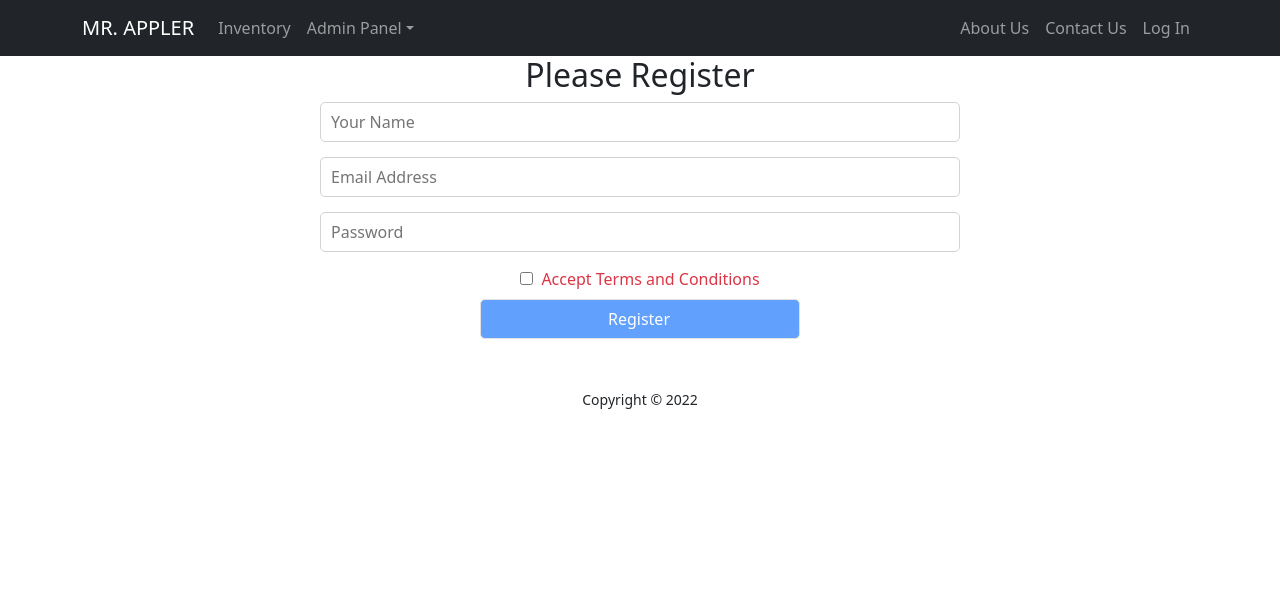
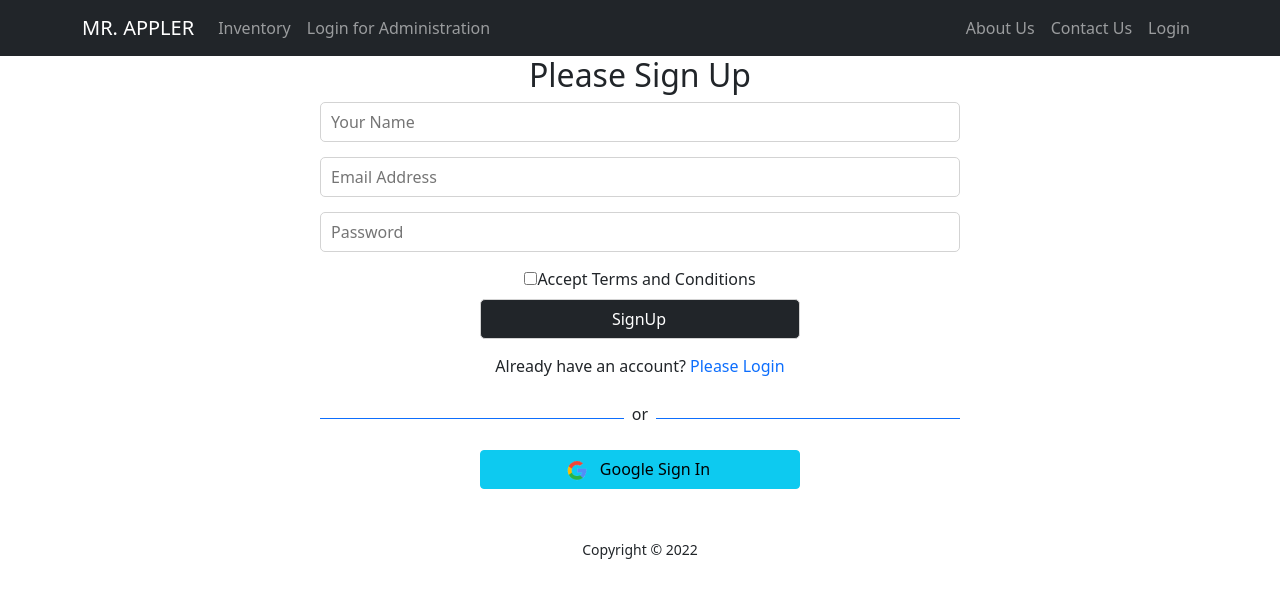
Before and after one commit to ahmed6394/warehouse-management-client-side, a React (Create React App) app: page /signup in a window 1280 px wide. Shown: the top 598 px of the page. Built offline with nearby package versions, Linux system fonts and the light colour scheme; no server answers.

Commit message:
loging update

```diff
--- a/package.json
+++ b/package.json
@@ -11,8 +11,10 @@
     "react": "^18.1.0",
     "react-bootstrap": "^2.3.1",
     "react-dom": "^18.1.0",
+    "react-firebase-hooks": "^5.0.3",
     "react-router-dom": "^6.3.0",
     "react-scripts": "5.0.1",
+    "react-toastify": "^9.0.1",
     "web-vitals": "^2.1.4"
   },
   "scripts": {
--- a/src/Pages/Home/Item/Item.js
+++ b/src/Pages/Home/Item/Item.js
@@ -1,5 +1,5 @@
 import React from "react";
-import { useNavigate } from "react-router-dom";
+
 import "./item.css";
 
 const Item = ({ item }) => {
--- a/src/Pages/Home/Items/Items.js
+++ b/src/Pages/Home/Items/Items.js
@@ -8,7 +8,7 @@ const Items = () => {
   return (
     <div id="items" className="container">
       <div className="row">
-        <h1 className="text-primary text-center mt-5">Our Items</h1>
+        <h1 className="text-dark text-center mt-5">Our Items</h1>
         <div className="items-container">
           {items.slice(0, 6).map((item) => (
             <Item key={item.id} item={item}></Item>
--- a/src/Pages/Login/Login/Login.js
+++ b/src/Pages/Login/Login/Login.js
@@ -1,61 +1,61 @@
 import React, { useRef } from "react";
 import { Button, Form } from "react-bootstrap";
-import { Link, useLocation, useNavigate } from "react-router-dom";
+import {
+  useSendPasswordResetEmail,
+  useSignInWithEmailAndPassword,
+} from "react-firebase-hooks/auth";
+import { Link, useNavigate } from "react-router-dom";
+import auth from "../../../firebase.init";
+import Loading from "../../../Shared/Loading/Loading";
+import Social from "../Social/Social";
+import { ToastContainer, toast } from "react-toastify";
+import "react-toastify/dist/ReactToastify.css";
 
 const Login = () => {
   const emailRef = useRef("");
   const passwordRef = useRef("");
   const navigate = useNavigate();
-  const location = useLocation();
 
-  let from = location.state?.from?.pathname || "/";
-  let errorElement;
-  /*  const [
-        signInWithEmailAndPassword,
-        user,
-        loading,
-        error,
-    ] = useSignInWithEmailAndPassword(auth);
+  const [signInWithEmailAndPassword, user, loading, error] =
+    useSignInWithEmailAndPassword(auth);
+  const [sendPasswordResetEmail, sending] = useSendPasswordResetEmail(auth);
 
-    const [sendPasswordResetEmail, sending] = useSendPasswordResetEmail(auth); */
-
-  //   if (loading || sending) {
-  //         return <Loading></Loading>
-  //     }
-
-  //     if (user) {
-  //         navigate(from, { replace: true });
-  //     }
-
-  //     if (error) {
-  //         errorElement = <p className='text-danger'>Error: {error?.message}</p>
-  //     }
+  if (user) {
+    navigate("/home");
+  }
 
   const handleSubmit = (event) => {
     event.preventDefault();
     const email = emailRef.current.value;
     const password = passwordRef.current.value;
-    console.log(email, password);
-    // signInWithEmailAndPassword(email, password);
+    // console.log(email, password);
+    signInWithEmailAndPassword(email, password);
   };
 
   const navigateRegister = (event) => {
     navigate("/signup");
   };
 
-  // const resetPassword = async () => {
-  //     const email = emailRef.current.value;
-  //     if (email) {
-  //         await sendPasswordResetEmail(email);
-  //         toast('Sent email');
-  //     }
-  //     else{
-  //         toast('please enter your email address');
-  //     }
-  // }
+  let errorElement;
+  if (error) {
+    errorElement = <p className="text-danger">Error: {error?.message}</p>;
+  }
+  if (loading || sending) {
+    return <Loading></Loading>;
+  }
+
+  const resetPassword = async () => {
+    const email = emailRef.current.value;
+    if (email) {
+      await sendPasswordResetEmail(email);
+      toast("Sent email");
+    } else {
+      toast("Please enter your email address");
+    }
+  };
   return (
     <div className="container w-50 mx-auto">
-      <h2 className="text-primary text-center mt-2">Please Login</h2>
+      <h2 className="text-dark text-center mt-2">Please Login</h2>
       <Form onSubmit={handleSubmit}>
         <Form.Group className="mb-3" controlId="formBasicEmail">
           <Form.Control
@@ -79,18 +79,26 @@ const Login = () => {
       </Form>
       {errorElement}
       <p>
-        New to Genius Car?{" "}
+        Dont you Sign Up yet?{" "}
         <Link
           to="/signup"
           className="text-primary pe-auto text-decoration-none"
           onClick={navigateRegister}
         >
-          Please Register
+          Please Sign Up
         </Link>{" "}
       </p>
-      {/* <p>Forget Password? <button className='btn btn-link text-primary pe-auto text-decoration-none' onClick={resetPassword}>Reset Password</button> </p> */}
-      {/* <SocialLogin></SocialLogin>
-            <ToastContainer /> */}
+      <p>
+        Forget Password?{" "}
+        <button
+          className=" btn btn-link text-primary pe-auto text-decoration-none"
+          onClick={resetPassword}
+        >
+          Reset Password
+        </button>
+      </p>
+      <Social></Social>
+      <ToastContainer></ToastContainer>
     </div>
   );
 };
--- a/src/Pages/Login/SignUp/Signup.js
+++ b/src/Pages/Login/SignUp/Signup.js
@@ -1,46 +1,46 @@
 import React, { useState } from "react";
 import "./Signup.css";
-import { useNavigate } from "react-router-dom";
+import { Link, useNavigate } from "react-router-dom";
+import auth from "../../../firebase.init";
+import {
+  useCreateUserWithEmailAndPassword,
+  useUpdateProfile,
+} from "react-firebase-hooks/auth";
+import Social from "../Social/Social";
+import Loading from "../../../Shared/Loading/Loading";
 
 const Signup = () => {
-  const [agree, setAgree] = useState(false);
-  /*  const [
-        createUserWithEmailAndPassword,
-        user,
-        loading,
-        error,
-    ] = useCreateUserWithEmailAndPassword(auth, {sendEmailVerification: true});
-    const [updateProfile, updating, updateError] = useUpdateProfile(auth); */
+  const [email, setEmail] = useState("");
+  const [password, setPassword] = useState("");
+  const [createUserWithEmailAndPassword, user, loading] =
+    useCreateUserWithEmailAndPassword(auth, { sendEmailVerification: true });
+  const [updateProfile, updating] = useUpdateProfile(auth);
 
   const navigate = useNavigate();
 
   const navigateLogin = () => {
     navigate("/login");
   };
-
-  // if(loading || updating){
-  //     return <Loading></Loading>
-  // }
-
-  // if (user) {
-  //  console.log('user', user);
-  // }
-
+  if (user) {
+    navigate("/");
+  }
+  if (loading || updating) {
+    return <Loading></Loading>;
+  }
   const handleSignup = async (event) => {
     event.preventDefault();
     const name = event.target.name.value;
     const email = event.target.email.value;
     const password = event.target.password.value;
-    // const agree = event.target.terms.checked;
-
-    // await createUserWithEmailAndPassword(email, password);
-    // await updateProfile({ displayName: name });
     console.log(email, password);
+    await createUserWithEmailAndPassword(email, password);
+    await updateProfile({ displayName: name, updating });
+    alert("Updated profile");
     navigate("/home");
   };
   return (
     <div className="signup-form">
-      <h2 style={{ textAlign: "center" }}>Please Register</h2>
+      <h2 style={{ textAlign: "center" }}>Please Sign Up</h2>
       <form onSubmit={handleSignup}>
         <input type="text" name="name" id="" placeholder="Your Name" />
 
@@ -59,24 +59,25 @@ const Signup = () => {
           placeholder="Password"
           required
         />
+        <input type="checkbox" name="terms" id="terms" />
+        <label htmlFor="terms">Accept Terms and Conditions</label>
         <input
-          onClick={() => setAgree(!agree)}
-          type="checkbox"
-          name="terms"
-          id="terms"
-        />
-        <label className={`ps-2 ${agree ? "" : "text-danger"}`} htmlFor="terms">
-          Accept Terms and Conditions
-        </label>
-        <input
-          disabled={!agree}
-          className="w-50 mx-auto btn btn-primary mt-2"
+          className="w-50 mx-auto btn btn-dark mt-2"
           type="submit"
-          value="Register"
+          value="SignUp"
         />
       </form>
-      {/* <p>Already have an account? <Link to="/login" className='text-primary pe-auto text-decoration-none' onClick={navigateLogin}>Please Login</Link> </p>
-            <SocialLogin></SocialLogin> */}
+      <p>
+        Already have an account?{" "}
+        <Link
+          to="/login"
+          className="text-primary pe-auto text-decoration-none"
+          onClick={navigateLogin}
+        >
+          Please Login
+        </Link>{" "}
+      </p>
+      <Social></Social>
     </div>
   );
 };
--- /dev/null
+++ b/src/Pages/Login/Social/Social.js
@@ -0,0 +1,46 @@
+import React from "react";
+import { useSignInWithGoogle } from "react-firebase-hooks/auth";
+import { useNavigate } from "react-router-dom";
+import auth from "../../../firebase.init";
+import google from "../../../images/google.png";
+
+const Social = () => {
+  const [signInWithGoogle, user, loading, error] = useSignInWithGoogle(auth);
+
+  const navigate = useNavigate();
+
+  let errorElement;
+
+  if (loading) {
+    return "....Loading";
+  }
+  if (error) {
+    errorElement = <p className="text-danger">Error: {error?.message}</p>;
+  }
+
+  if (user) {
+    navigate("/home");
+  }
+
+  return (
+    <div>
+      <div className="d-flex align-items-center">
+        <div style={{ height: "1px" }} className="bg-primary w-50"></div>
+        <p className="mt-2 px-2">or</p>
+        <div style={{ height: "1px" }} className="bg-primary w-50"></div>
+      </div>
+      {errorElement}
+      <div className="">
+        <button
+          onClick={() => signInWithGoogle()}
+          className="btn btn-info w-50 d-block mx-auto my-2"
+        >
+          <img style={{ width: "30px" }} src={google} alt="" />
+          <span className="px-2">Google Sign In</span>
+        </button>
+      </div>
+    </div>
+  );
+};
+
+export default Social;
--- a/src/Shared/Header/Header.js
+++ b/src/Shared/Header/Header.js
@@ -2,8 +2,16 @@ import React from "react";
 import { Container, Nav, Navbar, NavDropdown } from "react-bootstrap";
 import "bootstrap/dist/css/bootstrap.min.css";
 import { Link } from "react-router-dom";
+import { useAuthState } from "react-firebase-hooks/auth";
+import auth from "../../firebase.init";
+import { signOut } from "firebase/auth";
 
 const Header = () => {
+  const [user] = useAuthState(auth);
+
+  const handleSignOut = () => {
+    signOut(auth);
+  };
   return (
     <Navbar collapseOnSelect expand="lg" bg="dark" variant="dark" sticky="top">
       <Container>
@@ -16,14 +24,23 @@ const Header = () => {
             <Nav.Link as={Link} to="/inventory">
               Inventory
             </Nav.Link>
+            {user ? (
               <NavDropdown title="Admin Panel" id="collasible-nav-dropdown">
                 <NavDropdown.Item as={Link} to="manage">
-                Manage Inventory
+                  Manage Items
                 </NavDropdown.Item>
                 <NavDropdown.Item as={Link} to="/restock">
-                Restock Inventory
+                  Restock Items
+                </NavDropdown.Item>
+                <NavDropdown.Item as={Link} to="/additems">
+                  Add Items
                 </NavDropdown.Item>
               </NavDropdown>
+            ) : (
+              <Nav.Link as={Link} to="login">
+                Login for Administration
+              </Nav.Link>
+            )}
           </Nav>
           <Nav>
             <Nav.Link as={Link} to="/about">
@@ -32,9 +49,18 @@ const Header = () => {
             <Nav.Link as={Link} to="contact">
               Contact Us
             </Nav.Link>
-            <Nav.Link eventKey={2} as={Link} to="/login">
-              Log In
+            {user ? (
+              <button
+                className="btn btn-link text-white text-decoration-none"
+                onClick={handleSignOut}
+              >
+                sign out
+              </button>
+            ) : (
+              <Nav.Link as={Link} to="login">
+                Login
               </Nav.Link>
+            )}
           </Nav>
         </Navbar.Collapse>
       </Container>
--- /dev/null
+++ b/src/Shared/Loading/Loading.js
@@ -0,0 +1,15 @@
+import React from "react";
+import { Spinner } from "react-bootstrap";
+
+const Loading = () => {
+  return (
+    <div
+      style={{ height: "300px" }}
+      className="w-100 d-flex justify-content-center align-items-center"
+    >
+      <Spinner animation="border" variant="primary" />
+    </div>
+  );
+};
+
+export default Loading;
```
Also changed, not shown: src/App.js (+10 -1 lines), src/Pages/Login/RequireAuth/RequireAuth.js (added, +19 -0 lines), src/images/google.png (added), 1 other file (tests, documents, lock files or other folders). Lines whose indentation alone changed are shown as unchanged.
